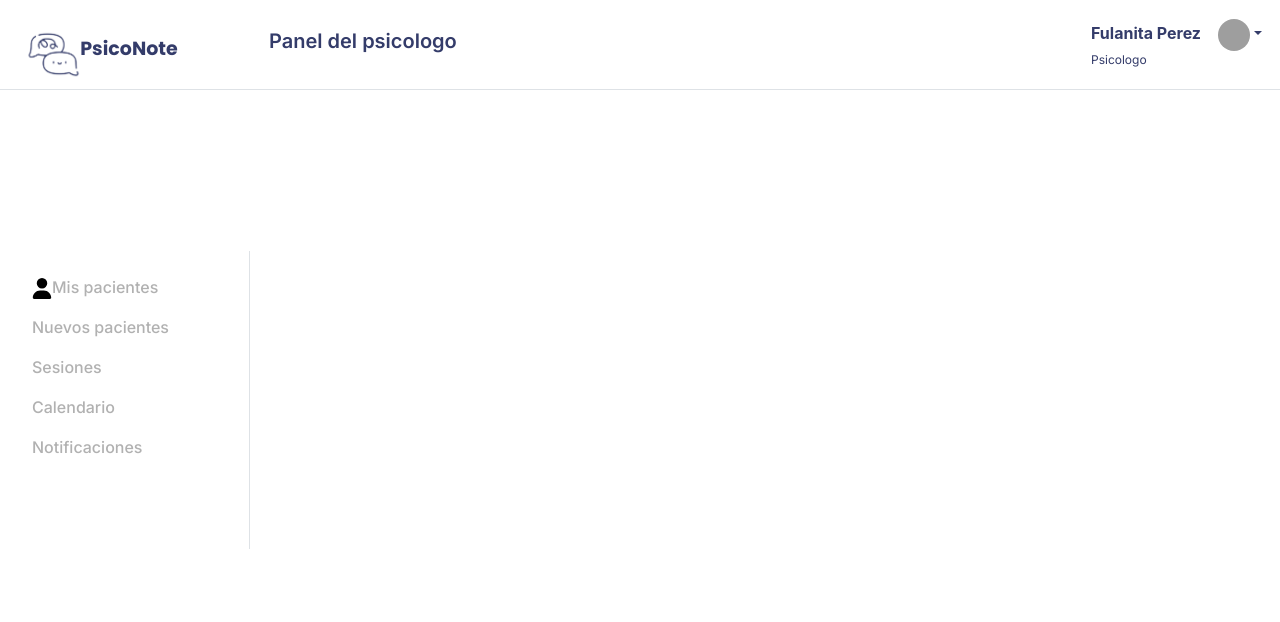
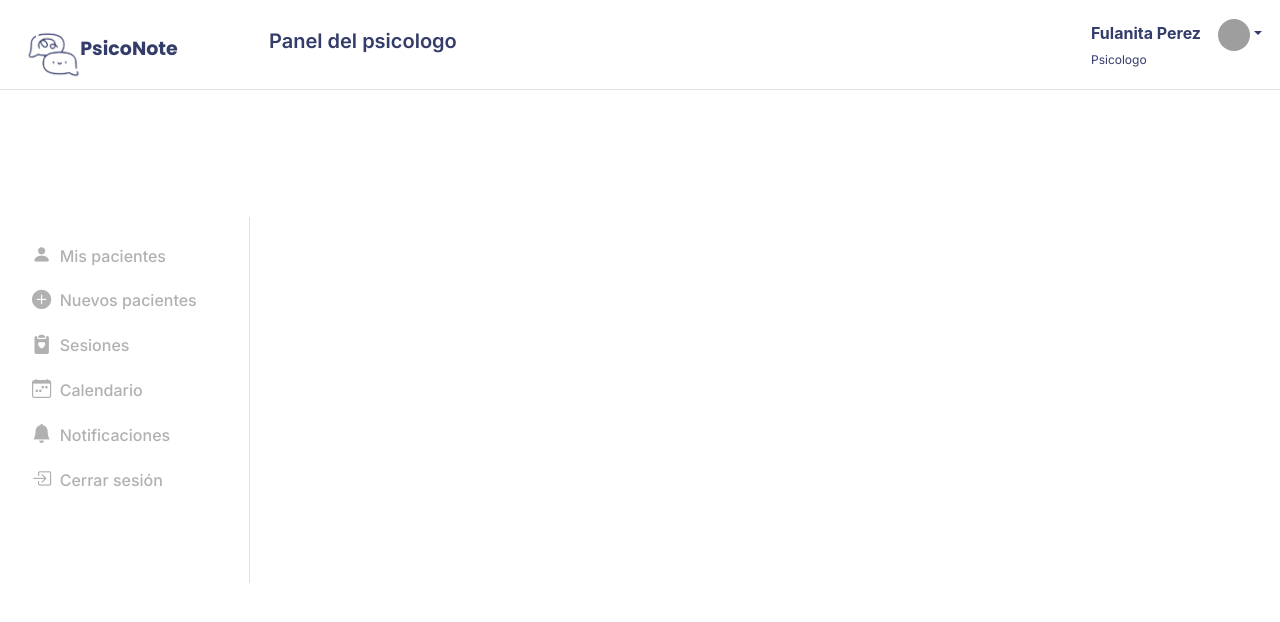
Before and after one commit to dailinr/psiconotes, a React (Vite) app: page / in a window 1280 px wide. Shown: the top 622 px of the page. Built offline with nearby package versions, Linux system fonts and the light colour scheme; grey boxes are pictures that could not be loaded.

Commit message:
add icons

```diff
--- a/package.json
+++ b/package.json
@@ -10,6 +10,7 @@
     "preview": "vite preview"
   },
   "dependencies": {
+    "@fortawesome/fontawesome-svg-core": "^6.5.2",
     "bootstrap": "^4.6.0",
     "bootstrap-icons": "^1.11.3",
     "react": "^18.2.0",
--- a/src/App.css
+++ b/src/App.css
@@ -22,11 +22,10 @@
   grid-area: aside;
   background-color: aquamarine;
 }
-.nav-link svg{
-  width: 20px;
-  height: 21px;
-  color: #343C6A;
+.nav-link .bi{
+ font-size: larger;
 }
+
 .main{
   grid-area: main;
   background-color: #E5E5E5;
--- a/src/components/Aside.jsx
+++ b/src/components/Aside.jsx
@@ -9,31 +9,39 @@ export const Aside = () => {
     <ul className="nav nav-pills flex-column mb-auto">
       <li className="nav-item" >
         <a href="#" className="nav-link " aria-current="page">
-        <svg xmlns="http://www.w3.org/2000/svg" viewBox="0 0 448 512" >
-          <path d="M224 256A128 128 0 1 0 224 0a128 128 0 1 0 0 256zm-45.7 48C79.8 304 0 383.8 0 482.3C0 498.7 13.3 512 29.7 512H418.3c16.4 0 29.7-13.3 29.7-29.7C448 383.8 368.2 304 269.7 304H178.3z"/>
-        </svg>
-          Mis pacientes
+
+        <i class="bi bi-person-fill"/>
+        &nbsp; Mis pacientes
         </a>
       </li>
       <li>
         <a href="#" className="nav-link link-body-emphasis">
-
-          Nuevos pacientes
+        <i class="bi bi-plus-circle-fill"></i>
+        &nbsp; Nuevos pacientes
         </a>
       </li>
       <li>
         <a href="#" className="nav-link link-body-emphasis">
-           Sesiones
+        <i class="bi bi-clipboard2-heart-fill"></i>
+        &nbsp;    Sesiones
         </a>
       </li>
       <li>
         <a href="#" className="nav-link link-body-emphasis">
-          Calendario
+        <i class="bi bi-calendar-week"></i>
+        &nbsp;  Calendario
         </a>
       </li>
       <li>
         <a href="#" className="nav-link link-body-emphasis">
-          Notificaciones
+        <i class="bi bi-bell-fill"></i>
+        &nbsp;  Notificaciones
+        </a>
+      </li>
+      <li >
+        <a href="#" className="nav-link link-body-emphasis">
+        <i class="bi bi-box-arrow-in-right"></i>
+        &nbsp;  Cerrar sesión
         </a>
       </li>
     </ul>
--- /dev/null
+++ b/src/fontawesome.js
@@ -0,0 +1,5 @@
+// src/fontawesome.js
+import { library } from '@fortawesome/fontawesome-svg-core';
+import { faCoffee, faUser } from '@fortawesome/free-solid-svg-icons'; // Importa los iconos que necesitas
+
+library.add(faCoffee, faUser); // Añade los iconos a la librería
```
Also changed, not shown: public/index.html (added, +15 -0 lines), 1 other file (tests, documents, lock files or other folders).
